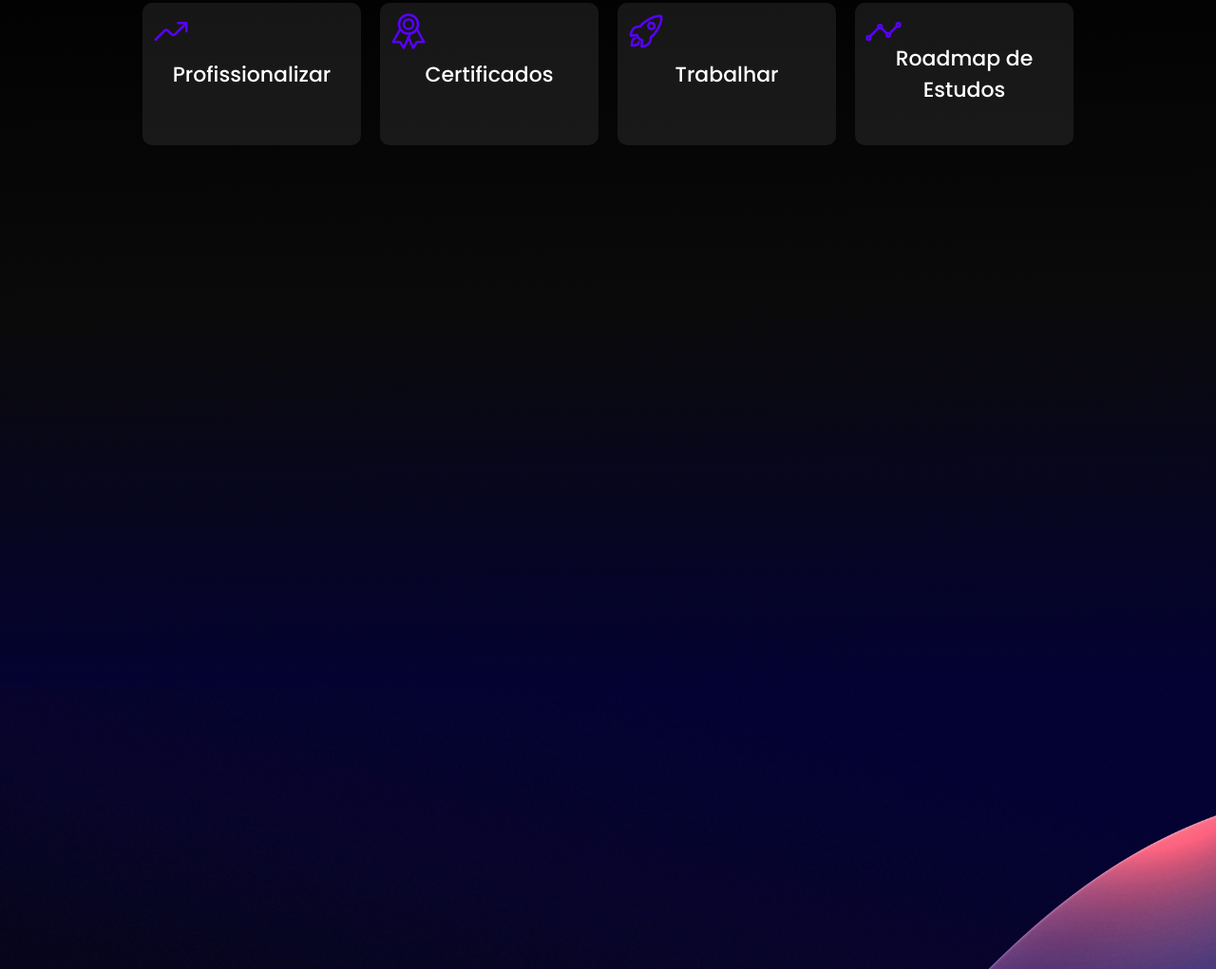
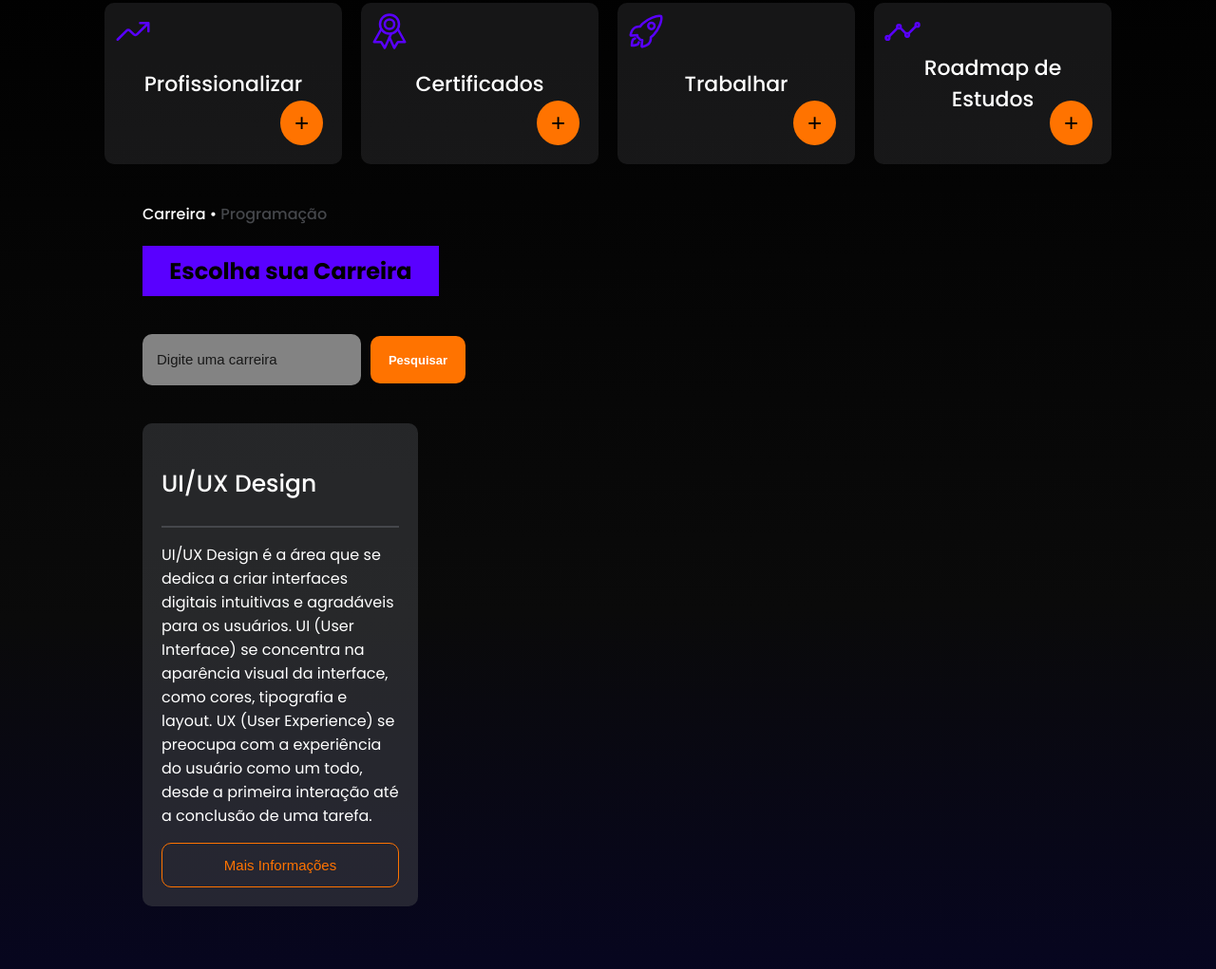
Before and after one commit to delainy/Project-Imers-o-Alura, a plain HTML site: page index.html in a window 1280 px wide. Shown: the part 877-1898 px from the top of the page at 95% size. Drawn offline with nearby package versions, Linux system fonts and the light colour scheme; files whose address does not match are found by name.

Commit message:
Inserting the Careers section and search field

```diff
--- a/style.css
+++ b/assets/style/style.css
@@ -90,17 +90,8 @@ body{
 
 .section-skills{
     background: -webkit-linear-gradient(179deg, #000000,#0a0a0a,#040233);/* Chrome 10-25, Safari 5.1-6 */                          background: linear-gradient(179deg, #000000,#0a0a0a,#040233);
-    height: 100vh;
-}
-
-/* Sessão Roadmap */
-.section-roadmap{
-    background-image: url(assets/imagens/113.jpg);
-    background-repeat: no-repeat;
-    background-size: cover;
-
-    height: 100vh;
-    position: relative;
+    height: 180vh;
+    padding: 0 90px;
 }
 
 .skills-title{
@@ -135,6 +126,7 @@ body{
     align-items: center;
     justify-content: center;
     position: relative;
+    padding: 10px;
 }
 
 .card-skils h3{
@@ -151,6 +143,128 @@ body{
     font-size: 40px;
 }
 
+.card-skils button{
+    position: absolute;
+    bottom: 20px;
+    right: 20px;
+    width: 45px;
+    border: 0;
+    padding: 8px;
+    background-color: #ff7300;
+    color: #000000;
+    font-size: 26px;
+    border-radius: 50%;
+}
+/* Sessão do Radmap*/
+
+.roadmap-carees{
+    margin: 40px 60px;
+}
+
+.roadmap-carees h4{
+    font-weight: 500;
+    color: #FFFFFF;
+}
+
+.roadmap-carees h4 span{
+    color: #45474B;
+}
+
+/* Título da Sessão Roadmap */
+
+.title-carees{
+    text-align: center;
+    padding: 9px 6px;
+    width: 300px;
+    background-color: #5900ff;
+}
+
+.title-carees h2{
+    margin: 0;
+}
+
+/* Input de Pesquisa de Carreira*/
+.search-carees{
+    margin-top: 40px;
+    display: flex;
+    gap: 10px;
+    align-items: center;
+}
+
+.search-carees input{
+    width: 200px;
+    height: 24px;
+    padding: 15px;
+    border-radius: 10px;
+    border: 0;
+    background-color: rgba(255, 255, 255, 0.5)
+}
+
+.search-carees ::placeholder{
+    color: #181818;
+    font-size: 15px;
+}
+
+.search-carees button{
+    color: #FFFFFF;
+    font-size: 13px;
+    font-weight: 600;
+    width: 100px;
+    height: 50px;
+    padding: 15px;
+    border-radius: 10px;
+    border: 0;
+    background: #ff7300;
+}
+
+/*Campo de busca de Carreira*/
+.cards-carees{
+    color: #FFFFFF;
+    margin-top: 40px;
+}
+
+.line{
+    border: 1px solid #45474B;
+}
+
+.card-carees{
+    width: 250px;
+    background-color: rgba(69, 71, 75, 0.5);
+    padding: 20px;
+    border-radius: 10px;
+}
+
+.card-carees h3{
+    font-size: 25px;
+    font-weight: 500;
+}
+
+.card-carees button{
+    width: 100%;
+    padding: 14px 20px;
+    border-radius: 10px;
+    border: 1px solid #ff7300;
+    background: none;
+}
+
+.card-carees button a{
+    color: #ff7300;
+    font-size: 15px;
+    text-decoration: none;
+}
+
+
+
+
+/* Sessão Roadmap */
+.section-roadmap{
+    background-image: url(assets/imagens/113.jpg);
+    background-repeat: no-repeat;
+    background-size: cover;
+
+    height: 100vh;
+    position: relative;
+}
 /* Rodapé */
 footer {
     backdrop-filter: blur(7px);
--- a/index.html
+++ b/index.html
@@ -3,9 +3,7 @@
 <head>
     <meta charset="UTF-8">
     <meta name="viewport" content="width=device-width, initial-scale=1.0">
-    <link rel="stylesheet" href="style.css">
-    <script type="module" src="https://unpkg.com/ionicons@7.1.0/dist/ionicons/ionicons.esm.js"></script>
-<script nomodule src="https://unpkg.com/ionicons@7.1.0/dist/ionicons/ionicons.js"></script>
+    <link rel="stylesheet" href="assets/style/style.css">
     <title>CareerTech</title>
 </head>
 <body>
@@ -15,7 +13,7 @@
             <h1>Start your journey, choose a technology</h1>
 
             <div class="container-search">
-                <input type="text" placeholder="Entre nessa jornada, digite a linguagem que deseja pesquisar...">
+                <input type="text" placeholder="Entre nessa jornada, digite a linguagem que deseja pesquisar..." >
 
                 <button>Pesquisar</button>
             </div>
@@ -35,6 +33,7 @@
             </div>
         </section>
 
+        <!--Sessão de Skills-->
         <section class="section-skills">
             <div class="skills-title">
                 <h2>Qual o seu Objetivo?</h2>
@@ -44,27 +43,68 @@
                 <div class="card-skils">
                     <ion-icon name="trending-up-outline"></ion-icon>
                     <h3>Profissionalizar</h3>
+                    <button>+</button>
                 </div>
 
                 <div class="card-skils">
                     <ion-icon name="ribbon-outline"></ion-icon>
                     <h3>Certificados</h3>
+                    <button>+</button>
                 </div>
 
                 <div class="card-skils">
                     <ion-icon name="rocket-outline"></ion-icon>
                     <h3>Trabalhar</h3>
+                    <button>+</button>
                 </div>
 
                 <div class="card-skils">
                     <ion-icon name="analytics-outline"></ion-icon>
                     <h3>Roadmap de Estudos</h3>
+                    <button>+</button>
+                </div>
+            </div>
+
+             <!--Sessão do Radmap-->
+            <div class="roadmap-carees">
+                <h4>Carreira • <span>Programação</span></h4>
+
+                <!--Título da Sessão Roadmap-->
+                <div class="title-carees">
+                    <h2>Escolha sua Carreira</h2>
+                </div>
+                <!--Campo de busca de Carreira-->
+                <div class="camp-search">
+
+                    <!--Campo de busca de Pesquisa-->
+                    <div class="search-carees">
+                        <input type="text" placeholder="Digite uma carreira">
+                        <button>Pesquisar</button>
+                    </div>
+
+                    <!--Campo de Carreira-->
+
+                    <div class="cards-carees">
+                        <div class="card-carees">
+                            <h3>UI/UX Design</h3>
+                            <div class="line"></div>
+                            <p>UI/UX Design é a área que se dedica a criar interfaces
+                                 digitais intuitivas e agradáveis para os usuários.
+                                 UI (User Interface) se concentra na aparência visual da interface,
+                                 como cores, tipografia e layout. UX (User Experience) se preocupa com a
+                                 experiência do usuário como um todo, desde a primeira interação até a
+                                 conclusão de uma tarefa.
+                            </p>
+
+                            <button><a href="https://www.alura.com.br/cursos-online-design-ux?srsltid=AfmBOor4Cbxb1LlPA9OHIxYyniNfGaHCfxV2jfDuSKQUt2Dp0cA_nZhw" target="_blank">Mais Informações</a></button>
+                        </div>
+                    </div>
                 </div>
             </div>
         </section>
 
         <section class="section-roadmap">
-
+            <!--<h4>Carreira • <span>Programação</span></h4>-->
         </section>
     </main>
 
@@ -72,5 +112,8 @@
         <p> 2024 - Diretório de Linguagens de Programação - Todos os direitos reservados</p>
         <p>Feito por @Delainy Silva Dias</p>
     </footer>
+
+    <script nomodule src="https://unpkg.com/ionicons@7.1.0/dist/ionicons/ionicons.js"></script>
+    <script type="module" src="https://unpkg.com/ionicons@7.1.0/dist/ionicons/ionicons.esm.js"></script>
 </body>
 </html>
```
